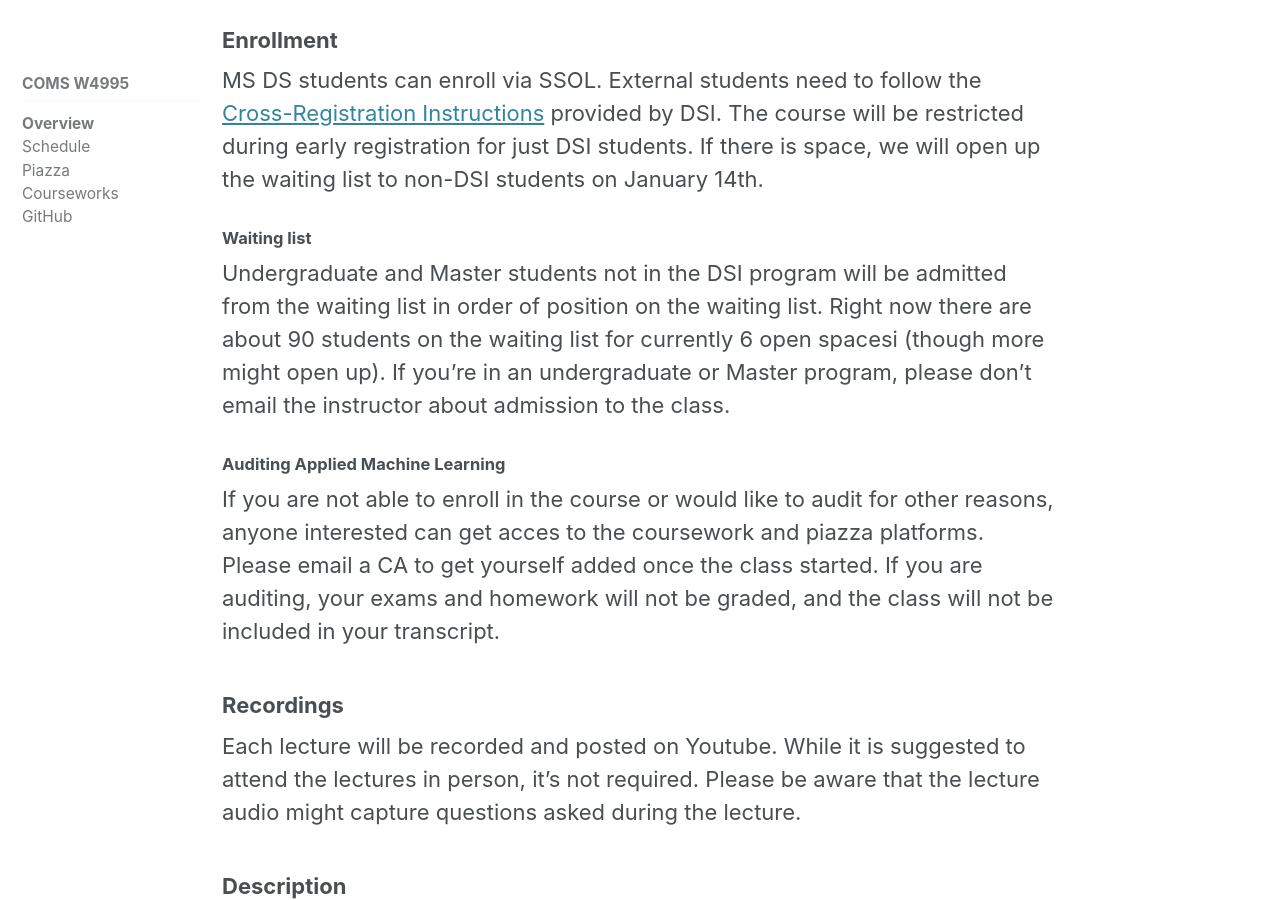
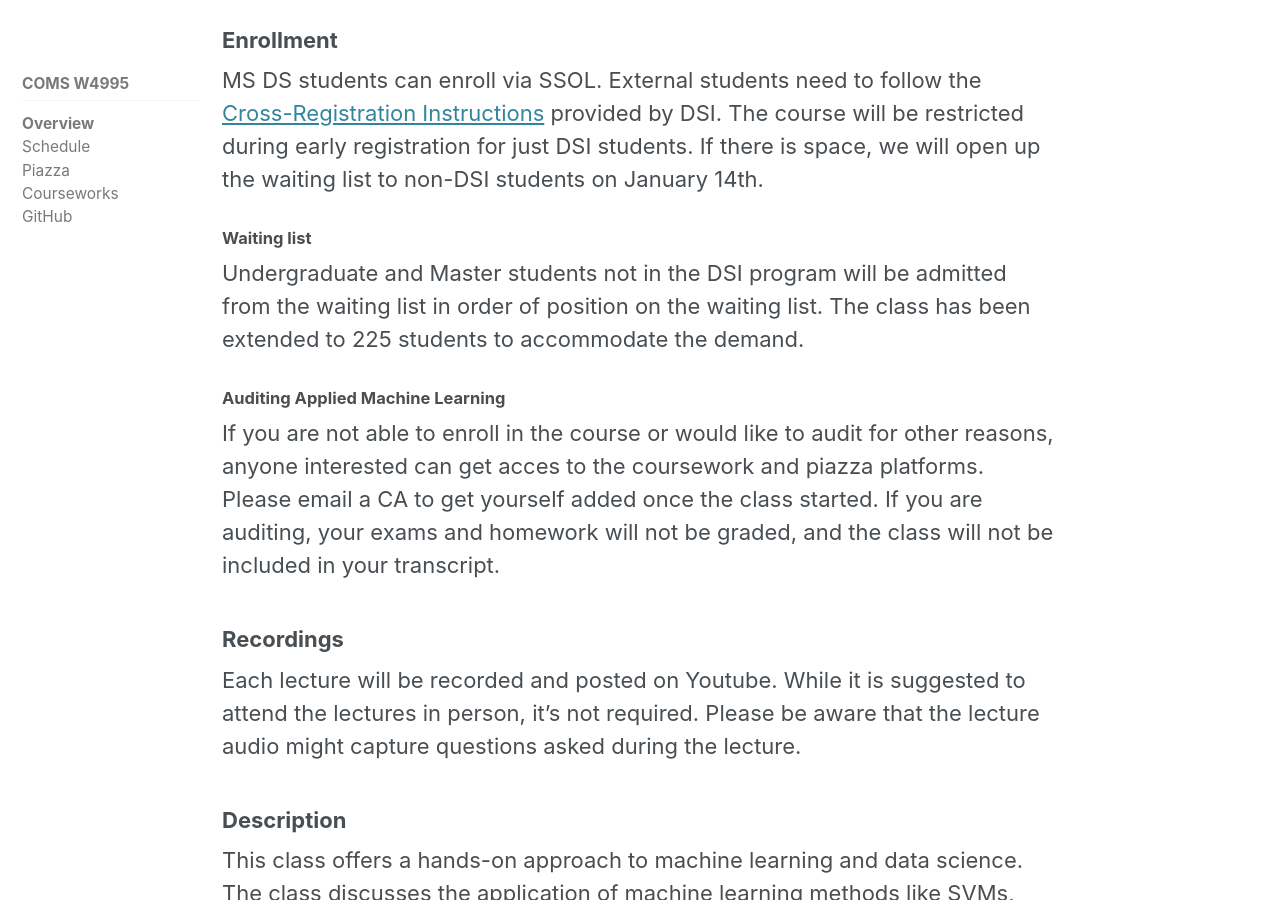
Before and after one commit to amueller/columbia-website, a Jekyll site: the page built from _comsw4995s20/home.md, in a window 1280 px wide and 900 px high, scrolled down 753 px. Built offline with Jekyll 4.4.1, drawn with Linux system fonts in a browser that asks for light colours; cached includes are drawn as plain includes; nearby versions of some CDN libraries.

Commit message:
revise waiting list statment, add link to matplotlib

```diff
--- a/_comsw4995s20/home.md
+++ b/_comsw4995s20/home.md
@@ -28,10 +28,8 @@ January 14th.
 
 #### Waiting list
 Undergraduate and Master students not in the DSI program will be admitted from
-the waiting list in order of position on the waiting list. Right now there are
-about 90 students on the waiting list for currently 6 open spacesi (though more
-might open up). If you're in an undergraduate or Master program, please don't
-email the instructor about admission to the class.
+the waiting list in order of position on the waiting list.
+The class has been extended to 225 students to accommodate the demand.
 
 #### Auditing Applied Machine Learning
 If you are not able to enroll in the course or would like to audit for other
```
Also changed, not shown: _comsw4995s20/lectures.md (+1 -1 lines).
